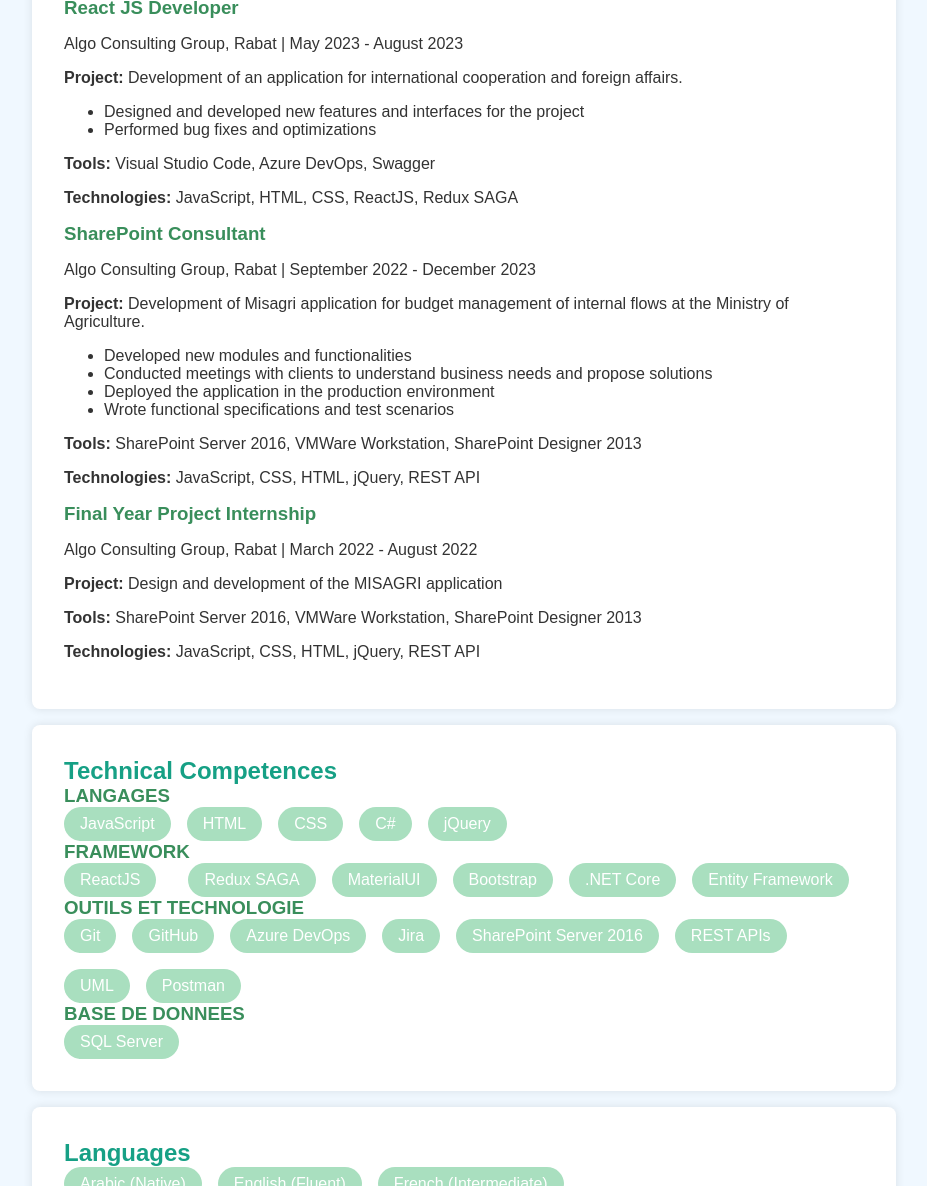
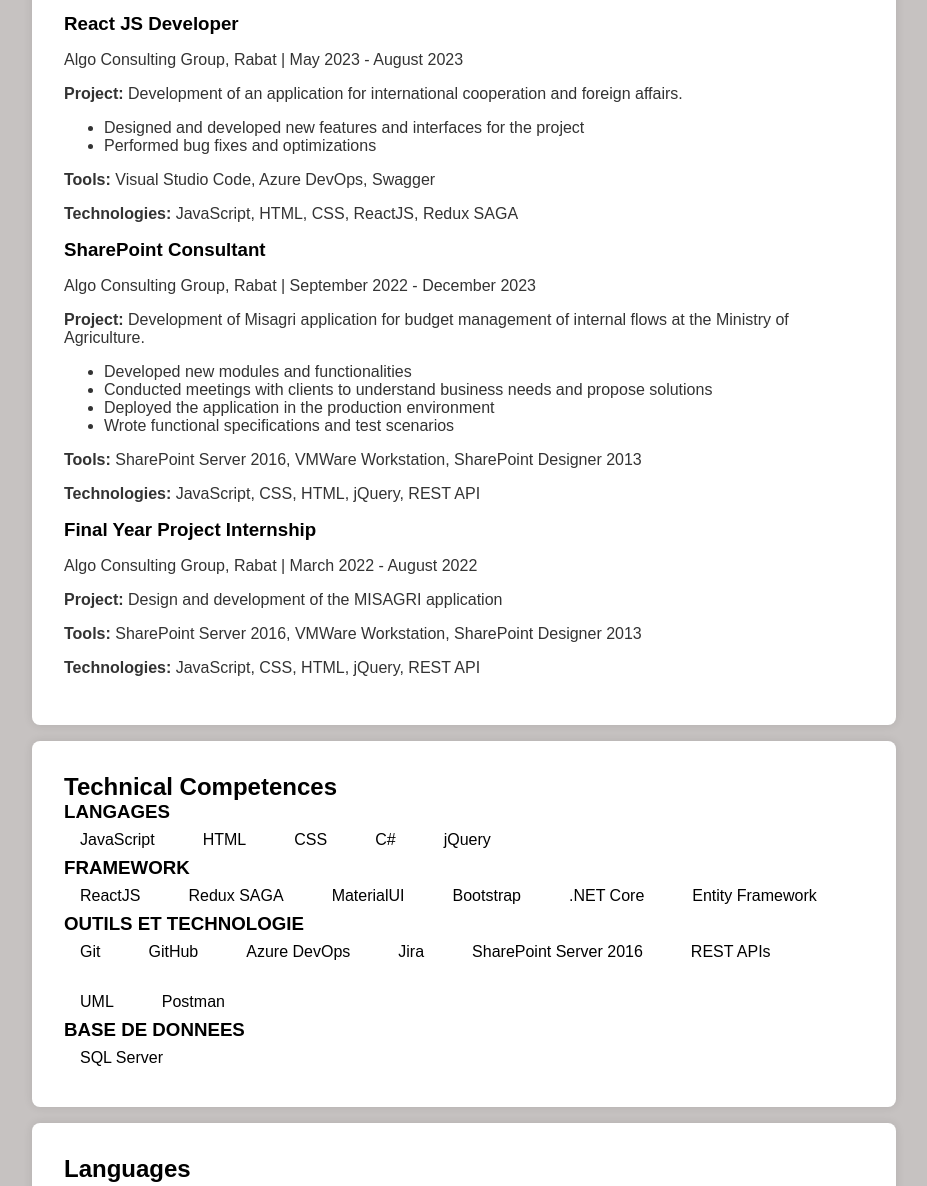
Before and after one commit to bourki1998/BourkiHafida, a plain HTML site: page index.html in a window 1280 px wide. Shown: the part 1614-2800 px from the top of the page, without its empty margins (176-1103 px from the left). Drawn offline with Linux system fonts and the light colour scheme.

Commit message:
third portfolio

```diff
--- a/index.html
+++ b/index.html
@@ -10,19 +10,19 @@
             font-family: Arial, sans-serif;
             margin: 0;
             padding: 0;
-            background-color: #f0f8ff;
+            background-color:#c6c2c1 ;
             color: #333;
         }
 
         header {
-            background-color: #40d17c ;
+            background-color: #7a6c6a  ;
             color: white;
             text-align: center;
             padding: 2rem 0;
         }
        h3{
             margin: 0;
-            color: #398e5b ;
+            color: black ;
 
         }
         h1{
@@ -32,12 +32,12 @@
         }
         h2 {
             margin: 0;
-             color: #16a085;
+             color: black;
         }
 
         nav {
-            background-color: #a9dfbf;
-            padding: 0.5rem;
+            background-color: #cb321f;
+            padding: 1rem;
             position: sticky;
             top: 0;
         }
@@ -70,10 +70,10 @@
         .language,
         .soft-skill,
         .managerial-skill {
-            background-color:  #a9dfbf;
-            color: white;
+            background-color: white;
+            color: black;
             padding: 0.5rem 1rem;
-            border-radius: 20px;
+            border-radius: 4px;
         }
 
         .experience-item,
@@ -93,12 +93,13 @@
         }
 
         button {
-            background-color: #a9dfbf;
+            background-color: black;
             color: white;
             border: none;
             padding: 0.5rem 1rem;
             cursor: pointer;
         }
+
     </style>
 </head>
 
@@ -121,6 +122,7 @@
     <main>
         <section id="about">
             <h2>About Me</h2>
+
             <p>Hello! I'm Hafida Bourki, a passionate web developer with a keen interest in creating beautiful and
                 functional websites. I love turning ideas into reality through code and continuously learning new
                 technologies. With a strong foundation in both technical and managerial skills, I strive to deliver
@@ -218,7 +220,7 @@
         <section id="technical-competences">
             <h2>Technical Competences</h2>
             <div class="tech-category"></div>
-                <h3>LANGAGES</h3>
+                <h3  id = "tech-lang">LANGAGES</h3>
                 <div class="skills">
                     <span class="skill">JavaScript</span>
                     <span class="skill">HTML</span>
@@ -230,7 +232,7 @@
             <div class="tech-category">
                 <h3>FRAMEWORK</h3>
                 <div class="skills">
-                    <span class="skill">ReactJS</span><br/>
+                    <span class="skill">ReactJS</span>
                     <span class="skill">Redux SAGA</span>
                     <span class="skill">MaterialUI</span>
                     <span class="skill">Bootstrap</span>
```
